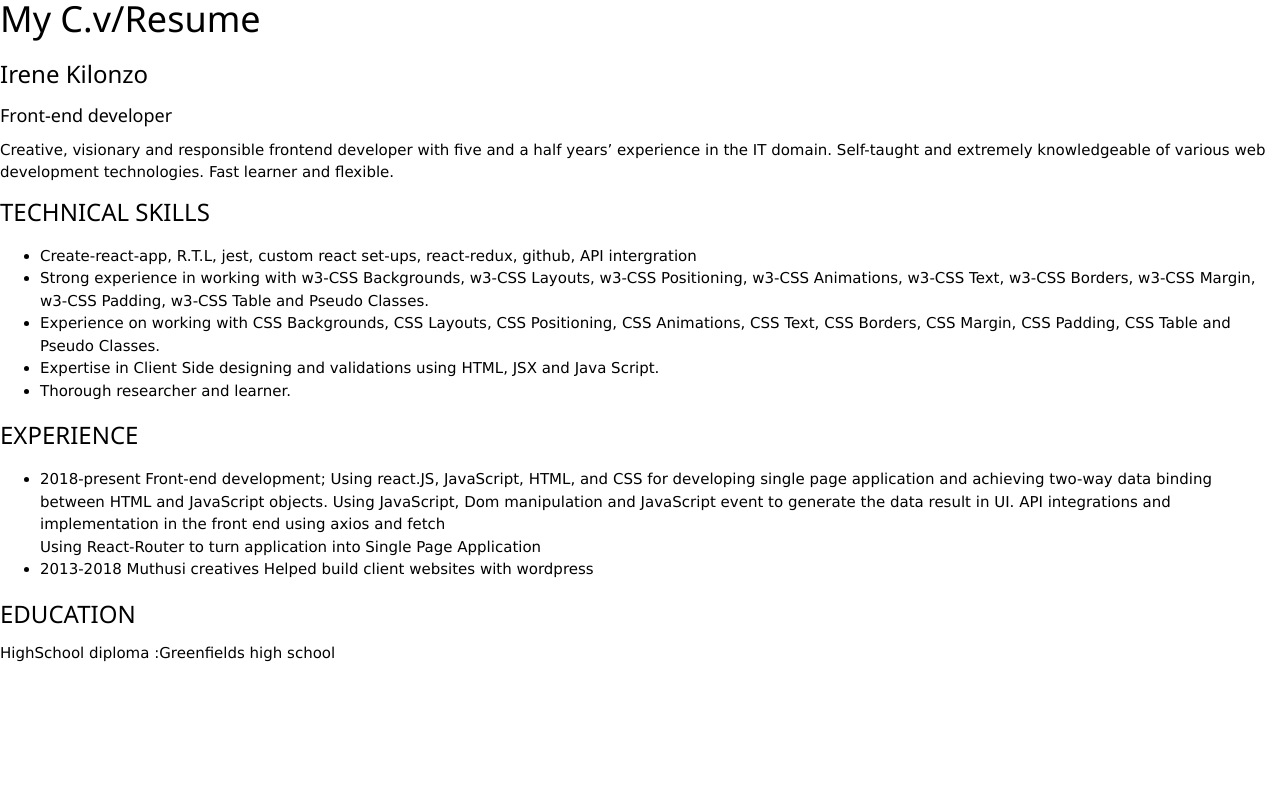
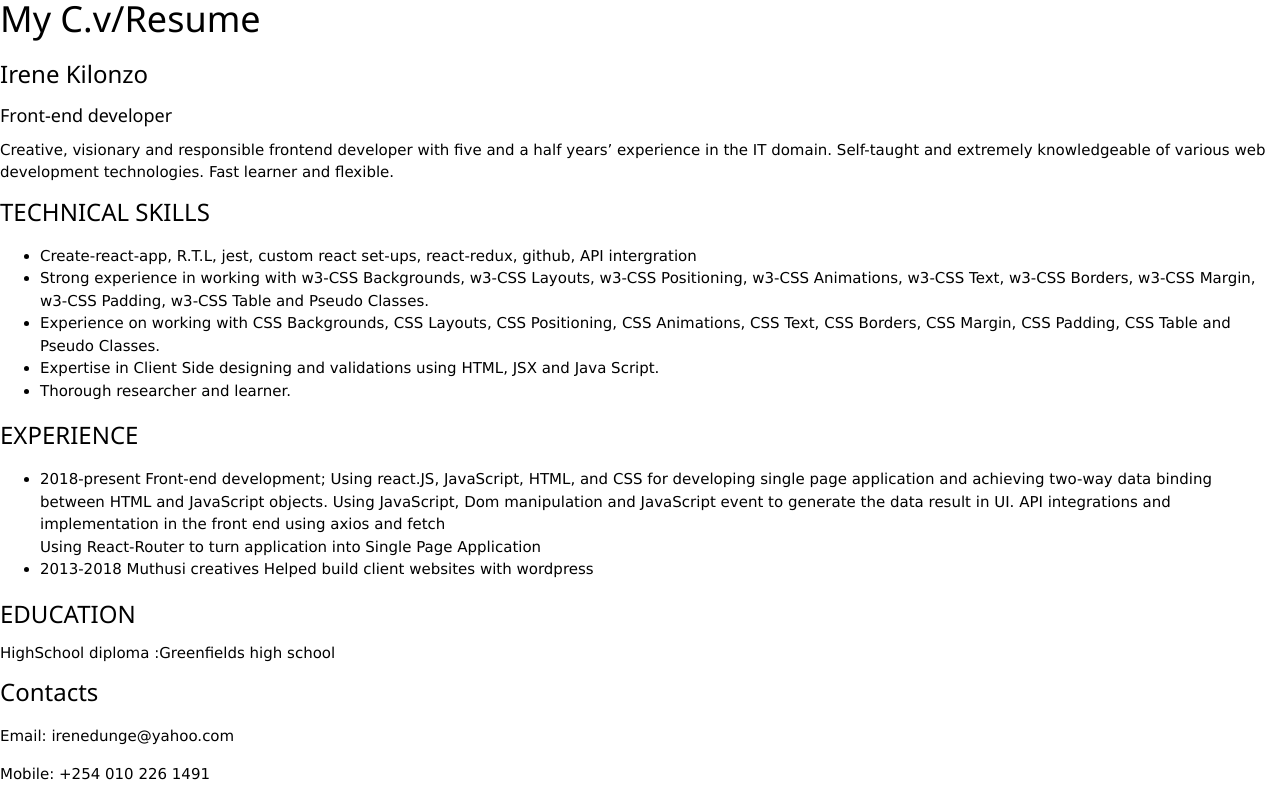
Before and after one commit to irenekky/irene-k-portfolio, a React (Create React App) app: page / in a window 1280 px wide. Shown: the part 226-1026 px from the top of the page. Before the commit the page ends 890 px from the top, so only its background shows below. Built offline with nearby package versions, Linux system fonts and the light colour scheme.

Commit message:
Update App.js
Updated App.js with contact information

```diff
--- a/src/App.js
+++ b/src/App.js
@@ -59,6 +59,9 @@ Helped build client websites with wordpress</li>
 <h3>EDUCATION</h3>
 
       HighSchool diploma :Greenfields high school
+      <h3>Contacts</h3>
+      <p>Email: irenedunge@yahoo.com</p>
+      <p>Mobile: +254 010 226 1491</p>
 
 
 </React.Fragment>
```
